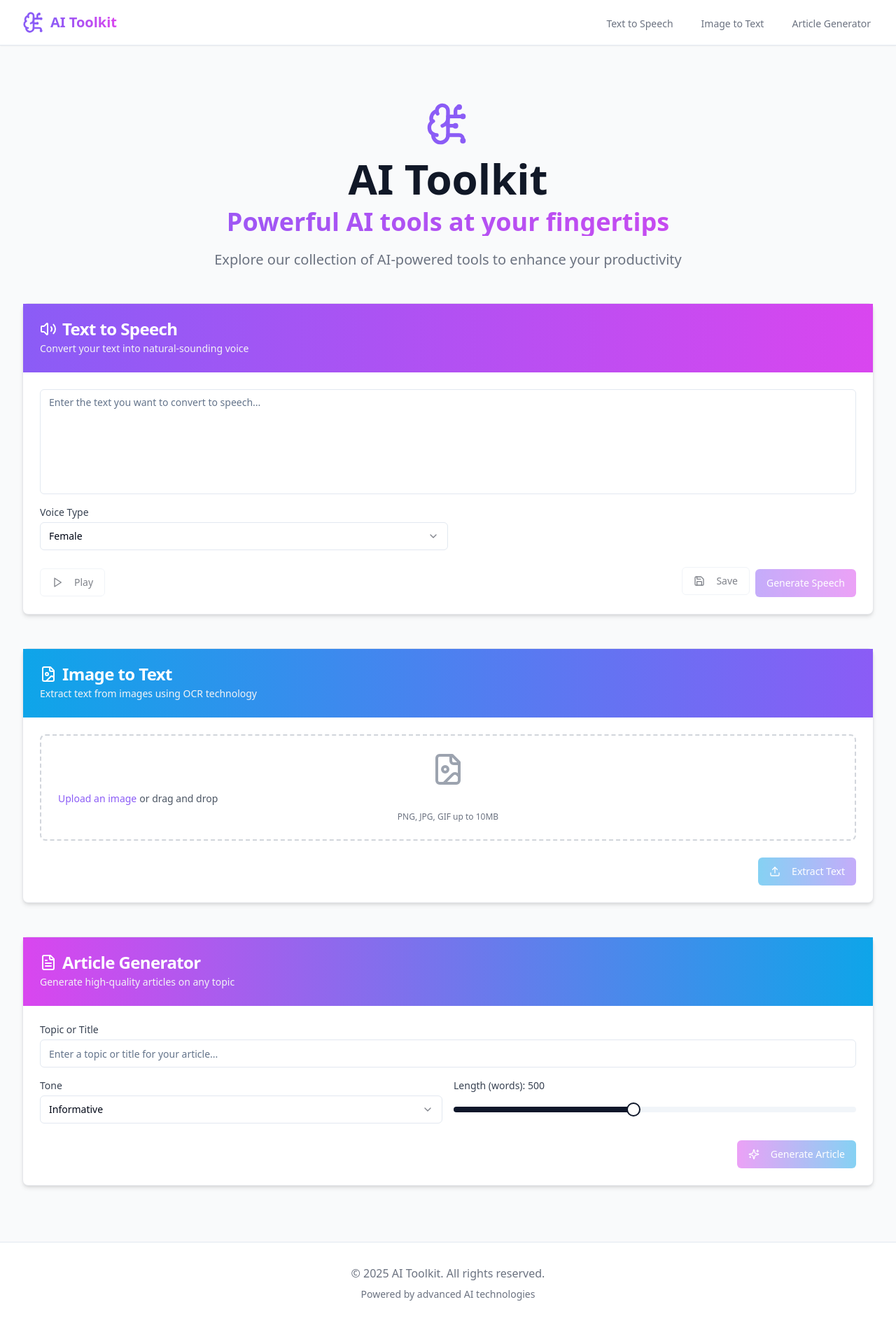
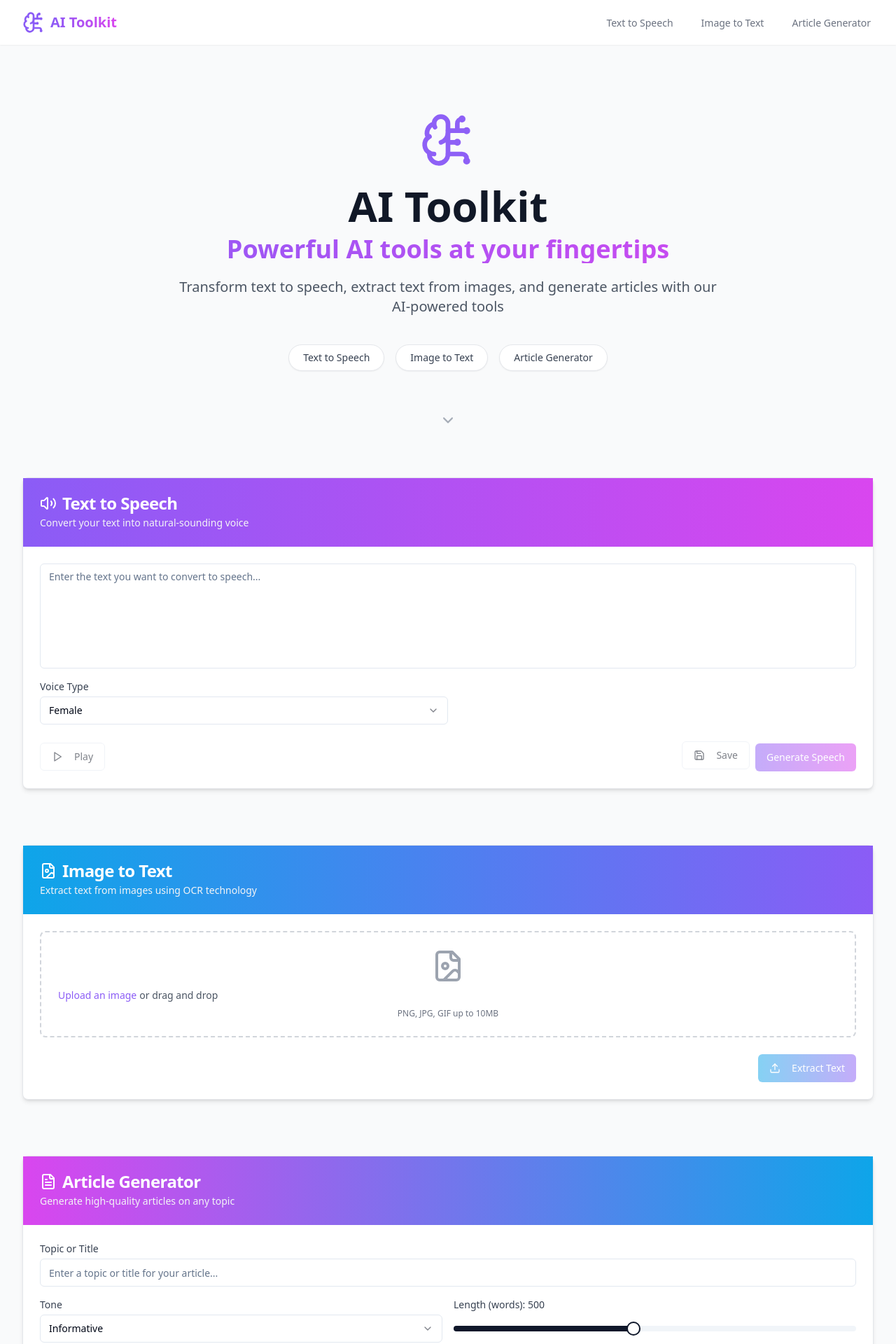
Before and after one commit to nmbtest/clever-ai-toolkit-wizard, a React (Vite) app: page / in a window 1280 px wide. Shown: the top 1920 px of the page at 70% size. Before the commit the page ends 1891 px from the top, so only its background shows below. Built offline with nearby package versions, Linux system fonts and the light colour scheme.

Commit message:
Refactor: Implement next steps from README
Update the project based on the instructions in the README file.

```diff
--- a/src/components/Header.tsx
+++ b/src/components/Header.tsx
@@ -1,18 +1,30 @@
 
 import { BrainCircuit } from "lucide-react";
-import { useState } from "react";
+import { useState, useEffect } from "react";
 
 export default function Header() {
   const [isMenuOpen, setIsMenuOpen] = useState(false);
+  const [isScrolled, setIsScrolled] = useState(false);
+
+  // Add scroll effect to header
+  useEffect(() => {
+    const handleScroll = () => {
+      const scrollPosition = window.scrollY;
+      setIsScrolled(scrollPosition > 10);
+    };
+
+    window.addEventListener('scroll', handleScroll);
+    return () => window.removeEventListener('scroll', handleScroll);
+  }, []);
 
   return (
-    <header className="bg-white shadow-sm border-b">
+    <header className={`sticky top-0 z-50 transition-all duration-300 ${isScrolled ? 'bg-white/95 backdrop-blur-sm shadow-md' : 'bg-white shadow-sm'}`}>
       <div className="container mx-auto px-4 sm:px-6 lg:px-8">
         <div className="flex justify-between h-16">
           <div className="flex">
             <div className="flex-shrink-0 flex items-center">
-              <BrainCircuit className="h-8 w-8 text-tool-purple" />
-              <span className="ml-2 text-xl font-bold bg-gradient-to-r from-tool-purple to-tool-pink text-transparent bg-clip-text">
+              <BrainCircuit className={`h-8 w-8 transition-colors duration-300 ${isScrolled ? 'text-tool-purple' : 'text-tool-purple'}`} />
+              <span className={`ml-2 text-xl font-bold bg-gradient-to-r from-tool-purple to-tool-pink text-transparent bg-clip-text transition-all duration-300 ${isScrolled ? 'scale-95' : ''}`}>
                 AI Toolkit
               </span>
             </div>
@@ -41,13 +53,13 @@ export default function Header() {
 
           {/* Desktop navigation */}
           <nav className="hidden md:ml-6 md:flex md:space-x-8">
-            <a href="#text-to-speech" className="inline-flex items-center px-1 pt-1 text-sm font-medium text-gray-500 hover:text-gray-900">
+            <a href="#text-to-speech" className="inline-flex items-center px-1 pt-1 text-sm font-medium text-gray-500 hover:text-gray-900 border-b-2 border-transparent hover:border-tool-purple transition-colors duration-200">
               Text to Speech
             </a>
-            <a href="#image-to-text" className="inline-flex items-center px-1 pt-1 text-sm font-medium text-gray-500 hover:text-gray-900">
+            <a href="#image-to-text" className="inline-flex items-center px-1 pt-1 text-sm font-medium text-gray-500 hover:text-gray-900 border-b-2 border-transparent hover:border-tool-blue transition-colors duration-200">
               Image to Text
             </a>
-            <a href="#article-generator" className="inline-flex items-center px-1 pt-1 text-sm font-medium text-gray-500 hover:text-gray-900">
+            <a href="#article-generator" className="inline-flex items-center px-1 pt-1 text-sm font-medium text-gray-500 hover:text-gray-900 border-b-2 border-transparent hover:border-tool-pink transition-colors duration-200">
               Article Generator
             </a>
           </nav>
@@ -58,13 +70,25 @@ export default function Header() {
       {isMenuOpen && (
         <div className="md:hidden">
           <div className="pt-2 pb-3 space-y-1">
-            <a href="#text-to-speech" className="block pl-3 pr-4 py-2 border-l-4 border-transparent text-base font-medium text-gray-600 hover:bg-gray-50 hover:border-gray-300 hover:text-gray-800">
+            <a
+              href="#text-to-speech"
+              className="block pl-3 pr-4 py-2 border-l-4 border-transparent text-base font-medium text-gray-600 hover:bg-gray-50 hover:border-tool-purple hover:text-gray-800 transition-colors duration-200"
+              onClick={() => setIsMenuOpen(false)}
+            >
               Text to Speech
             </a>
-            <a href="#image-to-text" className="block pl-3 pr-4 py-2 border-l-4 border-transparent text-base font-medium text-gray-600 hover:bg-gray-50 hover:border-gray-300 hover:text-gray-800">
+            <a
+              href="#image-to-text"
+              className="block pl-3 pr-4 py-2 border-l-4 border-transparent text-base font-medium text-gray-600 hover:bg-gray-50 hover:border-tool-blue hover:text-gray-800 transition-colors duration-200"
+              onClick={() => setIsMenuOpen(false)}
+            >
               Image to Text
             </a>
-            <a href="#article-generator" className="block pl-3 pr-4 py-2 border-l-4 border-transparent text-base font-medium text-gray-600 hover:bg-gray-50 hover:border-gray-300 hover:text-gray-800">
+            <a
+              href="#article-generator"
+              className="block pl-3 pr-4 py-2 border-l-4 border-transparent text-base font-medium text-gray-600 hover:bg-gray-50 hover:border-tool-pink hover:text-gray-800 transition-colors duration-200"
+              onClick={() => setIsMenuOpen(false)}
+            >
               Article Generator
             </a>
           </div>
--- a/src/pages/Index.tsx
+++ b/src/pages/Index.tsx
@@ -3,50 +3,108 @@ import Header from "@/components/Header";
 import TextToSpeech from "@/components/TextToSpeech";
 import ImageToText from "@/components/ImageToText";
 import ArticleGenerator from "@/components/ArticleGenerator";
-import { BrainCircuit } from "lucide-react";
+import { BrainCircuit, ChevronDown } from "lucide-react";
+import { useState, useEffect } from "react";
 
 const Index = () => {
+  const [activeSection, setActiveSection] = useState<string | null>(null);
+  const [isLoaded, setIsLoaded] = useState(false);
+
+  // Animate content on load
+  useEffect(() => {
+    setIsLoaded(true);
+  }, []);
+
+  const scrollToSection = (id: string) => {
+    setActiveSection(id);
+    const element = document.getElementById(id);
+    if (element) {
+      element.scrollIntoView({ behavior: "smooth", block: "start" });
+    }
+  };
+
   return (
     <div className="min-h-screen bg-gray-50">
       <Header />
 
       <main className="container mx-auto px-4 py-8 sm:px-6 lg:px-8">
-        {/* Hero section */}
-        <div className="text-center my-12">
+        {/* Hero section with animation */}
+        <div className={`text-center my-16 transition-all duration-700 ${isLoaded ? 'opacity-100 translate-y-0' : 'opacity-0 translate-y-10'}`}>
           <div className="flex justify-center">
-            <BrainCircuit className="h-16 w-16 text-tool-purple" />
+            <BrainCircuit className="h-20 w-20 text-tool-purple animate-pulse-slow" />
           </div>
-          <h1 className="mt-4 text-4xl font-extrabold text-gray-900 sm:text-5xl md:text-6xl">
+          <h1 className="mt-6 text-4xl font-extrabold text-gray-900 sm:text-5xl md:text-6xl">
             <span className="block">AI Toolkit</span>
             <span className="block text-2xl sm:text-3xl md:text-4xl mt-3 bg-gradient-to-r from-tool-purple to-tool-pink text-transparent bg-clip-text">
               Powerful AI tools at your fingertips
             </span>
           </h1>
-          <p className="mt-3 max-w-md mx-auto text-base text-gray-500 sm:text-lg md:mt-5 md:text-xl md:max-w-3xl">
-            Explore our collection of AI-powered tools to enhance your productivity
+          <p className="mt-5 max-w-md mx-auto text-base text-gray-600 sm:text-lg md:mt-5 md:text-xl md:max-w-3xl">
+            Transform text to speech, extract text from images, and generate articles with our AI-powered tools
           </p>
+
+          {/* Quick navigation links */}
+          <div className="flex flex-wrap justify-center gap-4 mt-10">
+            <button
+              onClick={() => scrollToSection('text-to-speech')}
+              className="px-5 py-2 text-sm font-medium rounded-full bg-white border border-gray-200 shadow-sm hover:shadow-md transition-all text-gray-700 hover:text-tool-purple"
+            >
+              Text to Speech
+            </button>
+            <button
+              onClick={() => scrollToSection('image-to-text')}
+              className="px-5 py-2 text-sm font-medium rounded-full bg-white border border-gray-200 shadow-sm hover:shadow-md transition-all text-gray-700 hover:text-tool-blue"
+            >
+              Image to Text
+            </button>
+            <button
+              onClick={() => scrollToSection('article-generator')}
+              className="px-5 py-2 text-sm font-medium rounded-full bg-white border border-gray-200 shadow-sm hover:shadow-md transition-all text-gray-700 hover:text-tool-pink"
+            >
+              Article Generator
+            </button>
+          </div>
+
+          {/* Scroll indicator */}
+          <div className="flex justify-center mt-16 animate-bounce">
+            <ChevronDown className="h-6 w-6 text-gray-400" />
+          </div>
         </div>
 
-        {/* Tools section */}
-        <div className="space-y-12">
-          <div>
+        {/* Tools section with staggered animation */}
+        <div className="space-y-20 mb-20">
+          <div className={`transition-all duration-500 ${isLoaded ? 'opacity-100 translate-y-0' : 'opacity-0 translate-y-10'}`} style={{ transitionDelay: '200ms' }}>
             <TextToSpeech />
           </div>
 
-          <div>
+          <div className={`transition-all duration-500 ${isLoaded ? 'opacity-100 translate-y-0' : 'opacity-0 translate-y-10'}`} style={{ transitionDelay: '400ms' }}>
             <ImageToText />
           </div>
 
-          <div>
+          <div className={`transition-all duration-500 ${isLoaded ? 'opacity-100 translate-y-0' : 'opacity-0 translate-y-10'}`} style={{ transitionDelay: '600ms' }}>
             <ArticleGenerator />
           </div>
         </div>
       </main>
 
-      <footer className="bg-white mt-12 py-8 border-t">
-        <div className="container mx-auto px-4 text-center text-gray-500">
-          <p>© 2025 AI Toolkit. All rights reserved.</p>
-          <p className="text-sm mt-2">Powered by advanced AI technologies</p>
+      <footer className="bg-white py-12 border-t">
+        <div className="container mx-auto px-4 text-center">
+          <p className="text-gray-500">© 2025 AI Toolkit. All rights reserved.</p>
+          <p className="text-sm mt-2 text-gray-400">Powered by advanced AI technologies</p>
+          <div className="mt-6 flex justify-center space-x-6">
+            <a href="#" className="text-gray-400 hover:text-gray-500">
+              <span className="sr-only">Twitter</span>
+              <svg className="h-6 w-6" fill="currentColor" viewBox="0 0 24 24" aria-hidden="true">
+                <path d="M8.29 20.251c7.547 0 11.675-6.253 11.675-11.675 0-.178 0-.355-.012-.53A8.348 8.348 0 0022 5.92a8.19 8.19 0 01-2.357.646 4.118 4.118 0 001.804-2.27 8.224 8.224 0 01-2.605.996 4.107 4.107 0 00-6.993 3.743 11.65 11.65 0 01-8.457-4.287 4.106 4.106 0 001.27 5.477A4.072 4.072 0 012.8 9.713v.052a4.105 4.105 0 003.292 4.022 4.095 4.095 0 01-1.853.07 4.108 4.108 0 003.834 2.85A8.233 8.233 0 012 18.407a11.616 11.616 0 006.29 1.84" />
+              </svg>
+            </a>
+            <a href="#" className="text-gray-400 hover:text-gray-500">
+              <span className="sr-only">GitHub</span>
+              <svg className="h-6 w-6" fill="currentColor" viewBox="0 0 24 24" aria-hidden="true">
+                <path fillRule="evenodd" d="M12 2C6.477 2 2 6.484 2 12.017c0 4.425 2.865 8.18 6.839 9.504.5.092.682-.217.682-.483 0-.237-.008-.868-.013-1.703-2.782.605-3.369-1.343-3.369-1.343-.454-1.158-1.11-1.466-1.11-1.466-.908-.62.069-.608.069-.608 1.003.07 1.531 1.032 1.531 1.032.892 1.53 2.341 1.088 2.91.832.092-.647.35-1.088.636-1.338-2.22-.253-4.555-1.113-4.555-4.951 0-1.093.39-1.988 1.029-2.688-.103-.253-.446-1.272.098-2.65 0 0 .84-.27 2.75 1.026A9.564 9.564 0 0112 6.844c.85.004 1.705.115 2.504.337 1.909-1.296 2.747-1.027 2.747-1.027.546 1.379.202 2.398.1 2.651.64.7 1.028 1.595 1.028 2.688 0 3.848-2.339 4.695-4.566 4.943.359.309.678.92.678 1.855 0 1.338-.012 2.419-.012 2.747 0 .268.18.58.688.482A10.019 10.019 0 0022 12.017C22 6.484 17.522 2 12 2z" clipRule="evenodd" />
+              </svg>
+            </a>
+          </div>
         </div>
       </footer>
     </div>
```
